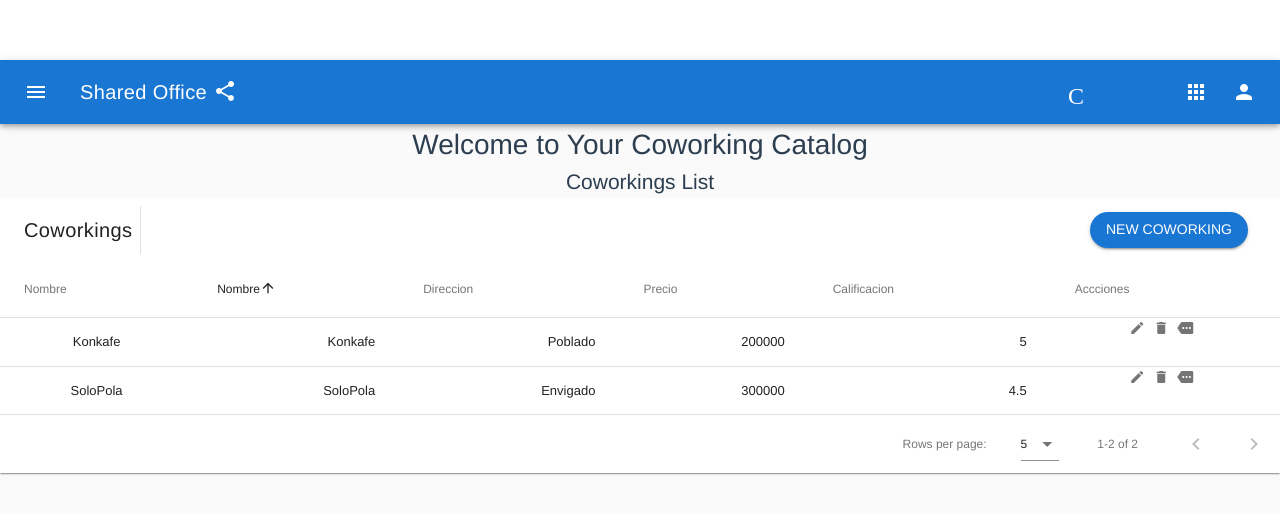
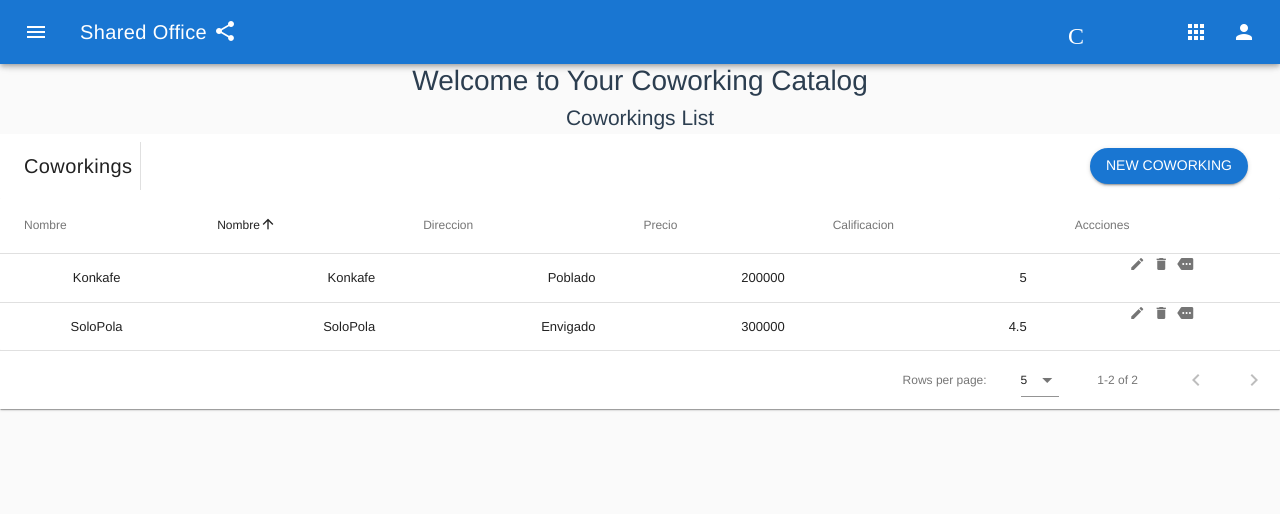
Before and after one commit to Sliferdf/Proyecto_Aula, a Vue app in the folder frontend/: page / in a window 1280 px wide. Shown: the top 514 px of the page. Built offline with nearby package versions, Linux system fonts and the light colour scheme.

Commit message:
Se configura el toolbar

```diff
--- a/frontend/src/components/HelloWorld.vue
+++ b/frontend/src/components/HelloWorld.vue
@@ -3,7 +3,7 @@
   <div class="hello">
     <v-app>
       <!--Se creea la barra de herraminetas que el usario manejara-->
-      <v-toolbar dark color="primary">
+      <v-toolbar dark color="primary" fixed="true">
       <v-toolbar-side-icon></v-toolbar-side-icon>
 
       <!--Se crea el título de la barra de hheramientas, con un icono -->
```
